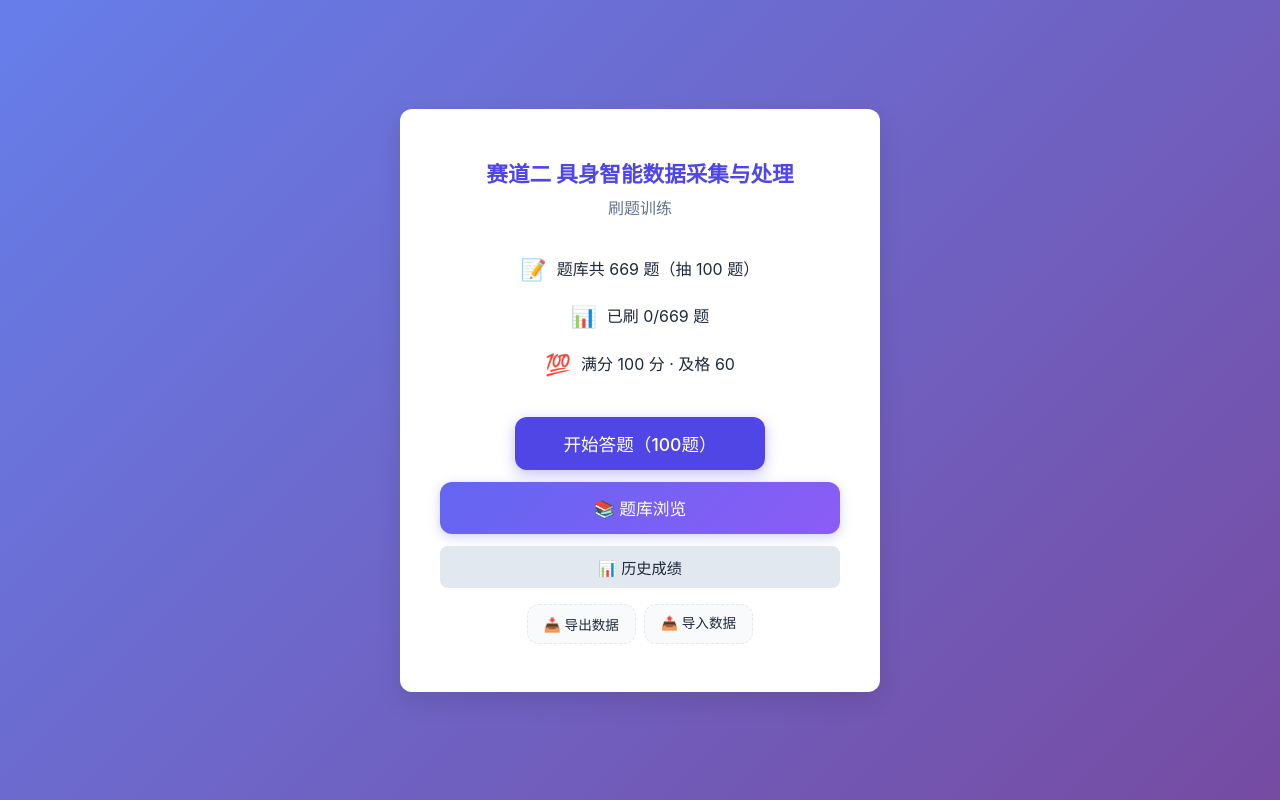
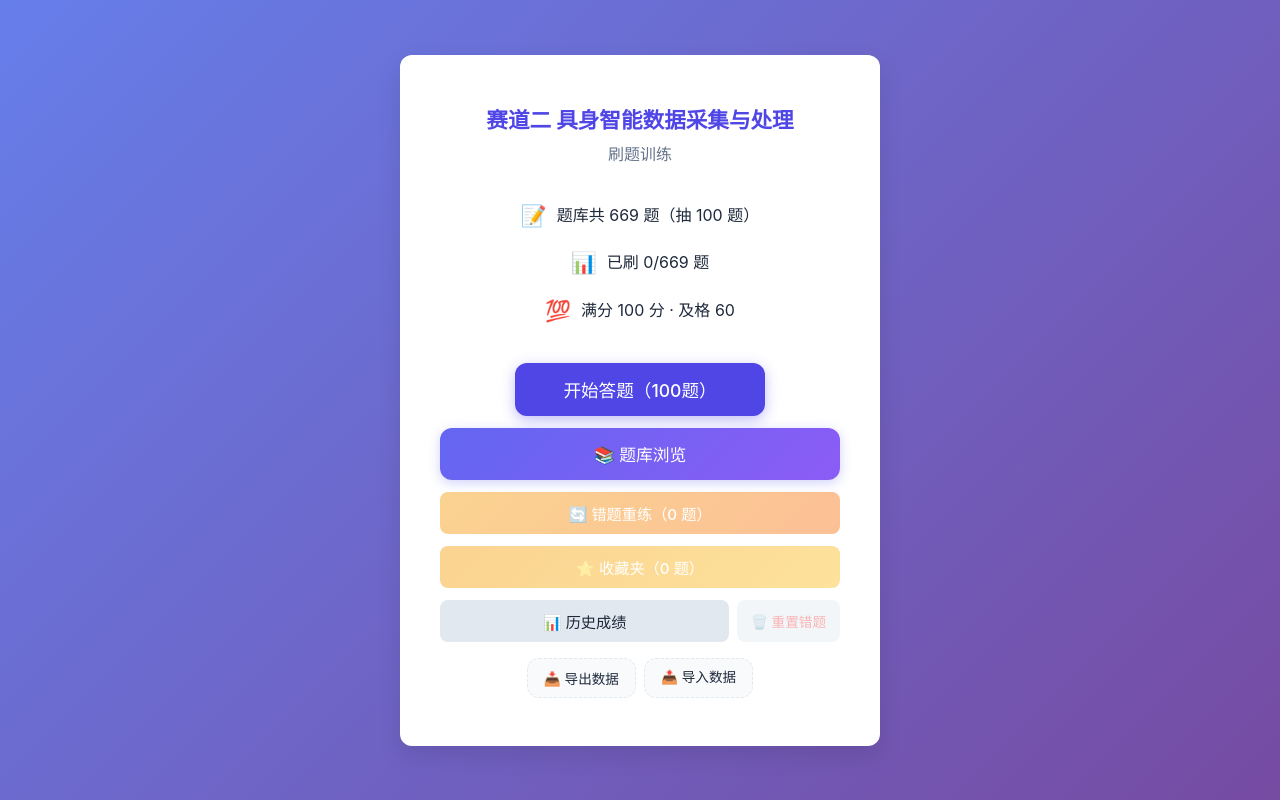
Before and after one commit to qqx16/embodied-quiz, a React (Vite) app: page / in a window 1280 px wide. Built offline with nearby package versions, Linux system fonts and the light colour scheme.

Commit message:
fix: show wrong/fav buttons always, disabled when count is 0

```diff
--- a/src/components/Home.jsx
+++ b/src/components/Home.jsx
@@ -55,25 +55,19 @@ export default function Home({ total, examSize, passScore, wrongCount, favCount,
         <button className="btn btn-qbank" onClick={onQuestionBank} style={{ marginTop: 12 }}>
           📚 题库浏览
         </button>
-        {wrongCount > 0 && (
-          <button className="btn btn-wrong" onClick={onWrongExam} style={{ marginTop: 12 }}>
-            🔄 错题重练（{wrongCount} 题）
-          </button>
-        )}
-        {favCount > 0 && (
-          <button className="btn btn-fav-exam" onClick={onFavorites} style={{ marginTop: 12 }}>
-            ⭐ 收藏夹（{favCount} 题）
-          </button>
-        )}
+        <button className="btn btn-wrong" onClick={onWrongExam} style={{ marginTop: 12 }} disabled={wrongCount === 0}>
+          🔄 错题重练（{wrongCount} 题）
+        </button>
+        <button className="btn btn-fav-exam" onClick={onFavorites} style={{ marginTop: 12 }} disabled={favCount === 0}>
+          ⭐ 收藏夹（{favCount} 题）
+        </button>
         <div style={{ marginTop: 12, display: 'flex', gap: 8 }}>
           <button className="btn btn-secondary" onClick={onHistory} style={{ flex: 1 }}>
             📊 历史成绩{historyCount > 0 ? `（${historyCount}次）` : ''}
           </button>
-          {wrongCount > 0 && (
-            <button className="btn btn-reset-wrong" onClick={onResetWrong} title="清空所有错题记录">
+          <button className="btn btn-reset-wrong" onClick={onResetWrong} title="清空所有错题记录" disabled={wrongCount === 0}>
               🗑️ 重置错题
             </button>
-          )}
         </div>
         {/* 数据导入导出 */}
         <div className="home-data-mgmt">
--- a/src/styles/index.css
+++ b/src/styles/index.css
@@ -166,6 +166,8 @@ body {
   width: 100%;
 }
 .btn-wrong:hover { background: linear-gradient(135deg, #d97706, #ea580c); }
+.btn-wrong:disabled { opacity: .45; cursor: not-allowed; transform: none; }
+.btn-wrong:disabled:hover { background: linear-gradient(135deg, #f59e0b, #f97316); }
 
 .btn-reset-wrong {
   background: var(--color-border);
@@ -969,6 +971,8 @@ body {
   width: 100%;
 }
 .btn-fav-exam:hover { background: linear-gradient(135deg, #d97706, #f59e0b); }
+.btn-fav-exam:disabled { opacity: .45; cursor: not-allowed; transform: none; }
+.btn-fav-exam:disabled:hover { background: linear-gradient(135deg, #f59e0b, #fbbf24); }
 
 .favorites-page {
   max-width: 900px;
```
